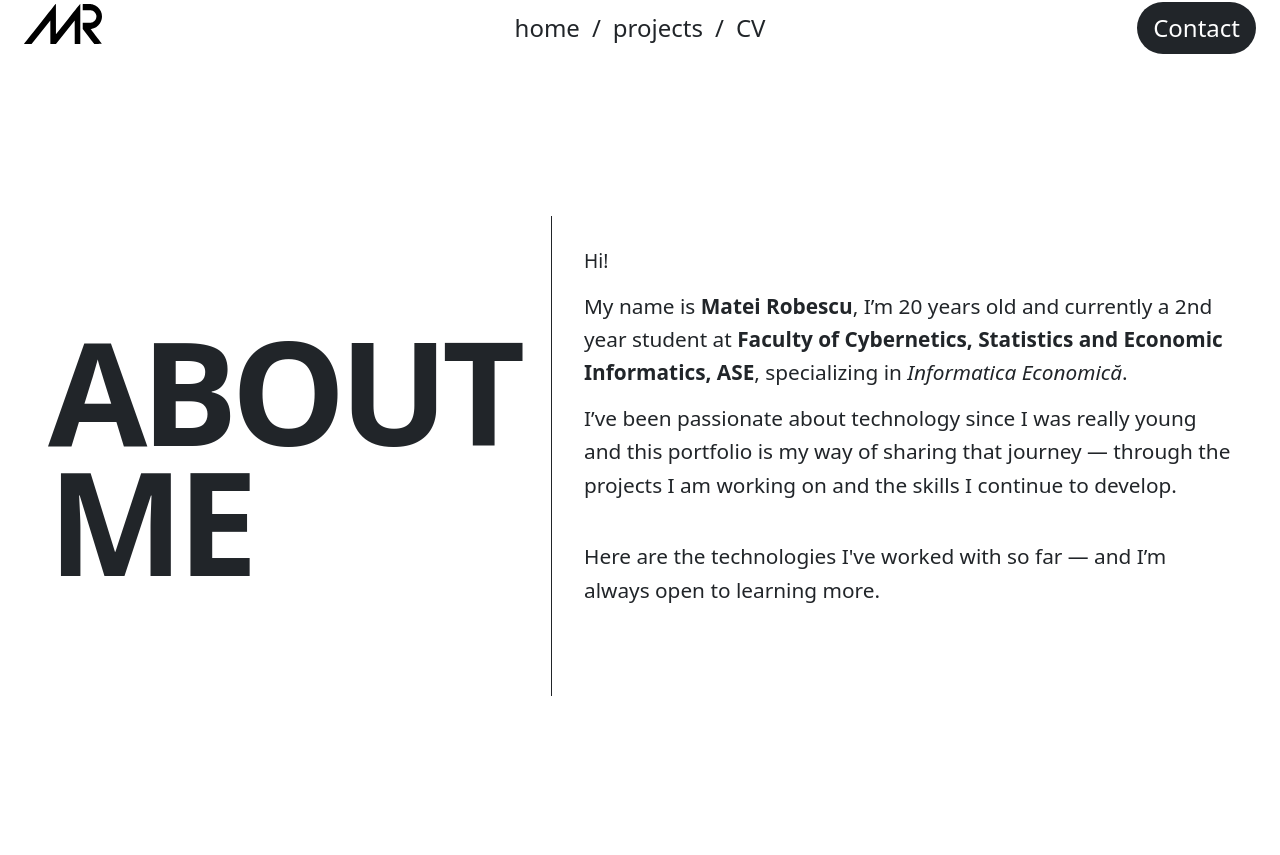
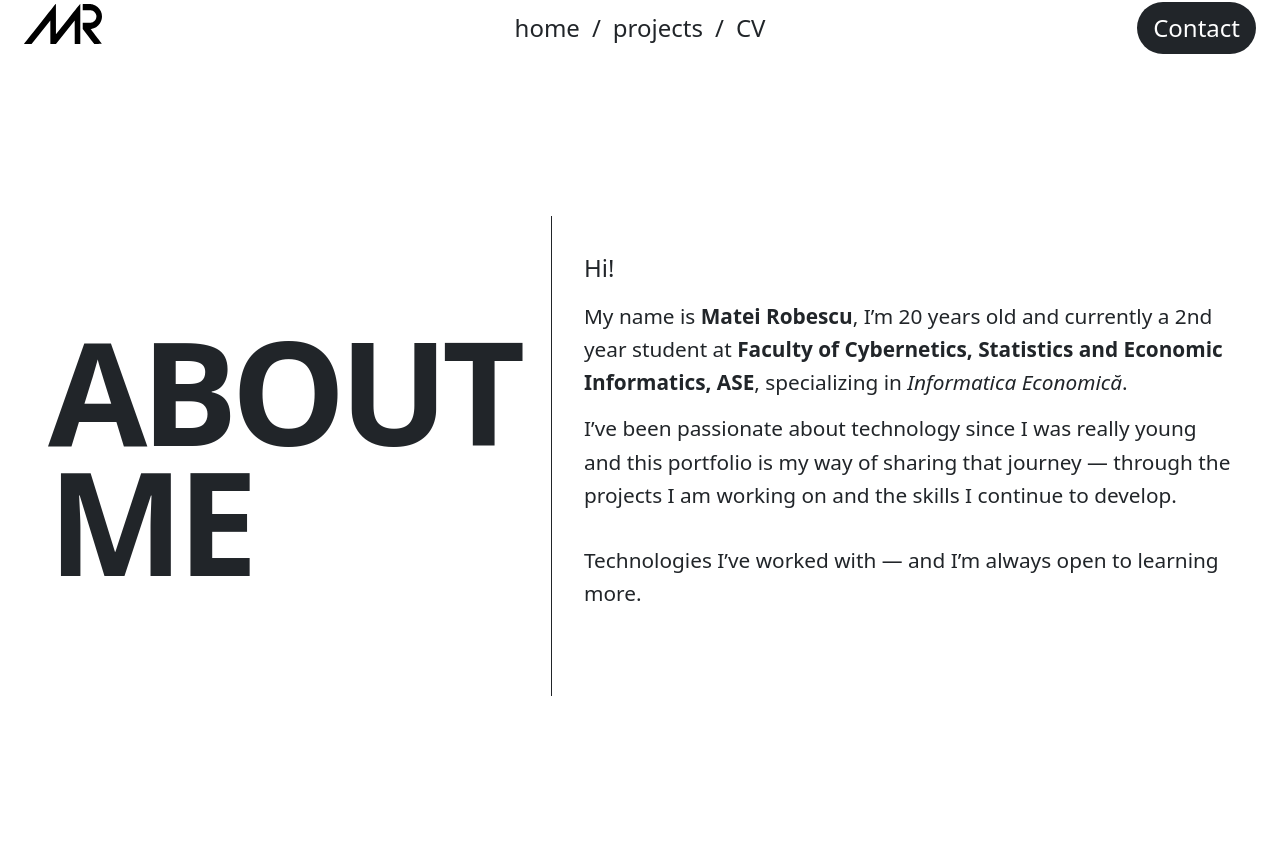
Before and after one commit to mateirobescu/mateirobescu.com, a Django app: template backend/portfolio/templates/portfolio/home.html in a window 1280 px wide. Shown: the top 855 px of the page. Before the commit the page ends 696 px from the top, so only its background shows below. Run offline with Django 5.2, Linux system fonts and the light colour scheme; the template is opened without the code that fills it, so the values that code supplies are empty; style sheets or scripts are compiled from the project's sources; some web fonts are replaced.

Commit message:
Better hero (not finished), started projects, new scrollbar (not finished){

```diff
--- a/backend/portfolio/templates/portfolio/home.html
+++ b/backend/portfolio/templates/portfolio/home.html
@@ -21,20 +21,22 @@
         </p>
       </article>
       <div class="my-skills">
-        <p class="my-skills__p">Here are the technologies I've worked with so far — and I’m always open to learning more.</p>
+        <p class="my-skills__p">Technologies I’ve worked with — and I’m always open to learning more.</p>
         <div class="my-skills__icons">
 
-            <i class="devicon-python-plain "></i>
-            <i class="devicon-django-plain "></i>
-            <i class="devicon-javascript-plain "></i>
-            <i class="devicon-html5-plain "></i>
-            <i class="devicon-css3-plain "></i>
-            <i class="devicon-git-plain "></i>
-            <i class="devicon-linux-plain "></i>
-
+            <div class="skill" data-label="Python"><i class="devicon-python-plain " ></i></div>
+            <div class="skill" data-label="Django"><i class="devicon-django-plain " ></i></div>
+            <div class="skill" data-label="Javascript"><i class="devicon-javascript-plain " ></i></div>
+            <div class="skill" data-label="HTML5"><i class="devicon-html5-plain " ></i></div>
+            <div class="skill" data-label="CSS3"><i class="devicon-css3-plain " ></i></div>
+            <div class="skill" data-label="Git"><i class="devicon-git-plain " ></i></div>
+            <div class="skill" data-label="Linux"><i class="devicon-linux-plain " ></i></div>
         </div>
       </div>
     </div>
+
+  </section>
+  <section class="projects">
 
   </section>
 
--- a/frontend/css/_base.scss
+++ b/frontend/css/_base.scss
@@ -34,3 +34,35 @@ html {
   margin: auto;
   padding: 0 clamp(1rem, 5vw, 3rem);
 }
+
+/* Firefox */
+html,
+body,
+* {
+  scrollbar-width: thin;
+  scrollbar-color: var(--c-text) var(--c-bg);
+}
+
+/* Chrome / Safari / Edge (WebKit) */
+html::-webkit-scrollbar,
+body::-webkit-scrollbar {
+  width: 8px;
+  height: 8px;
+}
+
+html::-webkit-scrollbar-track,
+body::-webkit-scrollbar-track {
+  background: var(--c-bg);
+}
+
+html::-webkit-scrollbar-thumb,
+body::-webkit-scrollbar-thumb {
+  background-color: var(--c-text);
+  border-radius: 4px;
+  border: 2px solid var(--c-bg);
+}
+
+html::-webkit-scrollbar-thumb:hover,
+body::-webkit-scrollbar-thumb:hover {
+  background-color: var(--c-text-secondary);
+}
--- a/frontend/css/_hero.scss
+++ b/frontend/css/_hero.scss
@@ -51,11 +51,11 @@
 }
 
 .intro-hi {
-  font-size: clamp(1.2rem, 1.5vw, 1.5rem);
+  font-size: clamp(1.2rem, 2vw, 1.5rem);
 }
 
 .about-me {
-  margin-bottom: clamp(2rem, 3vw, 5rem);
+  margin-bottom: clamp(2rem, 2vw, 5rem);
   &__p {
     margin-top: 0.8rem;
   }
@@ -68,14 +68,63 @@
     flex-wrap: wrap;
 
     gap: clamp(1.5rem, 2vw, 2rem);
-    margin-top: 2rem;
+    margin-top: clamp(1.5rem, 2vw, 3rem);
   }
 
-  i {
+  .skill {
     font-size: clamp(2.5rem, 2vw, 3rem);
-    color: var(--c-text) !important; /* override Devicon's inline color */
+    color: var(--c-text);
+    pointer-events: all;
+    transition: color 0.3s ease-in-out;
+
+    position: relative;
+    display: inline-flex;
+    justify-content: center;
+    align-items: center;
   }
-  i:hover {
-    color: unset !important; /* override Devicon's inline color */
+
+  .skill::after {
+    content: attr(data-label);
+    position: absolute;
+    bottom: -2.5rem;
+    left: 50%;
+    transform: translateX(-50%);
+    background: var(--c-text);
+    color: var(--c-bg);
+    font-size: 0.8rem;
+    padding: 4px 8px;
+    border-radius: 4px;
+    white-space: nowrap;
+    opacity: 0;
+    pointer-events: none;
+    transition: opacity 0.2s ease, transform 0.2s ease;
+    z-index: 1;
+  }
+
+  .skill:hover::after {
+    opacity: 1;
+    transform: translateX(-50%) translateY(4px);
+  }
+
+  .skill[data-label="Python"]:hover {
+    color: #3776ab;
+  }
+  .skill[data-label="Django"]:hover {
+    color: #092e20;
+  }
+  .skill[data-label="Javascript"]:hover {
+    color: #f7df1e;
+  }
+  .skill[data-label="HTML5"]:hover {
+    color: #e34f26;
+  }
+  .skill[data-label="CSS3"]:hover {
+    color: #1572b6;
+  }
+  .skill[data-label="Git"]:hover {
+    color: #f05032;
+  }
+  .skill[data-label="Linux"]:hover {
+    color: #fcc624;
   }
 }
--- a/frontend/css/_navbar.scss
+++ b/frontend/css/_navbar.scss
@@ -148,7 +148,8 @@
     display: inline-flex;
   }
 
-  &__btn:focus-visible {
+  &__btn:focus-visible,
+  &-theme__btn:focus-visible {
     outline: 2px solid var(--c-text);
     outline-offset: 3px;
     border-radius: 6px;
@@ -193,6 +194,11 @@
         .navbar__icon {
           color: var(--c-text-secondary);
         }
+      }
+      &:focus-visible {
+        outline: 2px solid var(--c-text-secondary);
+        outline-offset: 3px;
+        border-radius: 4px;
       }
     }
 
--- /dev/null
+++ b/frontend/css/_projects.scss
@@ -0,0 +1,3 @@
+.projects {
+  height: 100vh;
+}
--- a/frontend/css/style.scss
+++ b/frontend/css/style.scss
@@ -2,3 +2,4 @@
 @use "base";
 @use "navbar";
 @use "hero";
+@use "projects";
```
